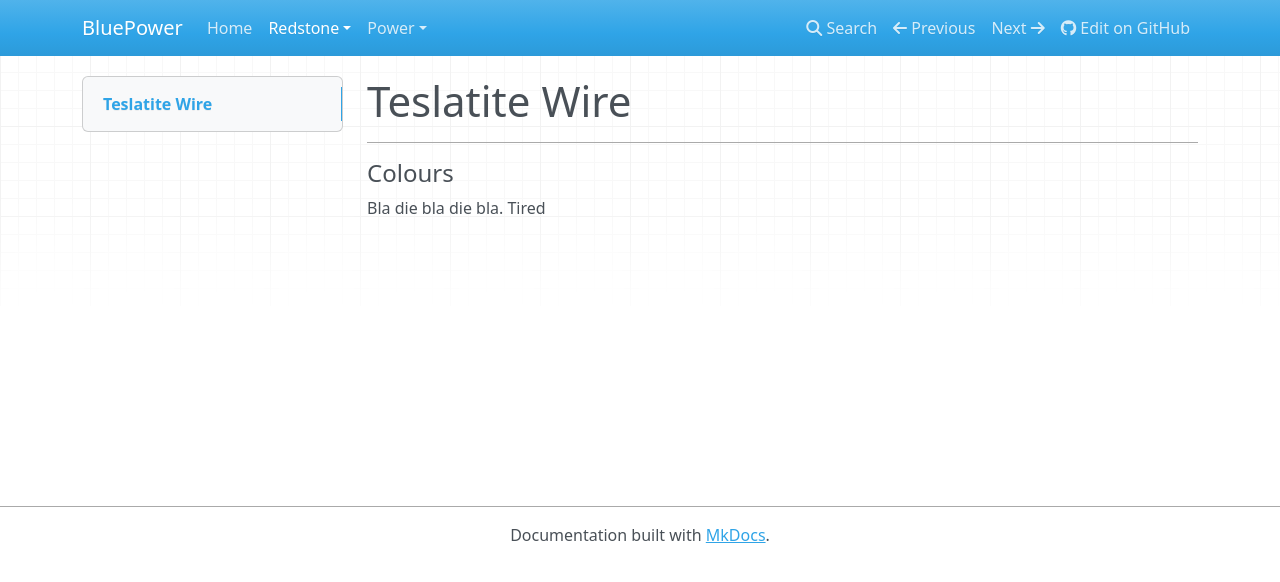
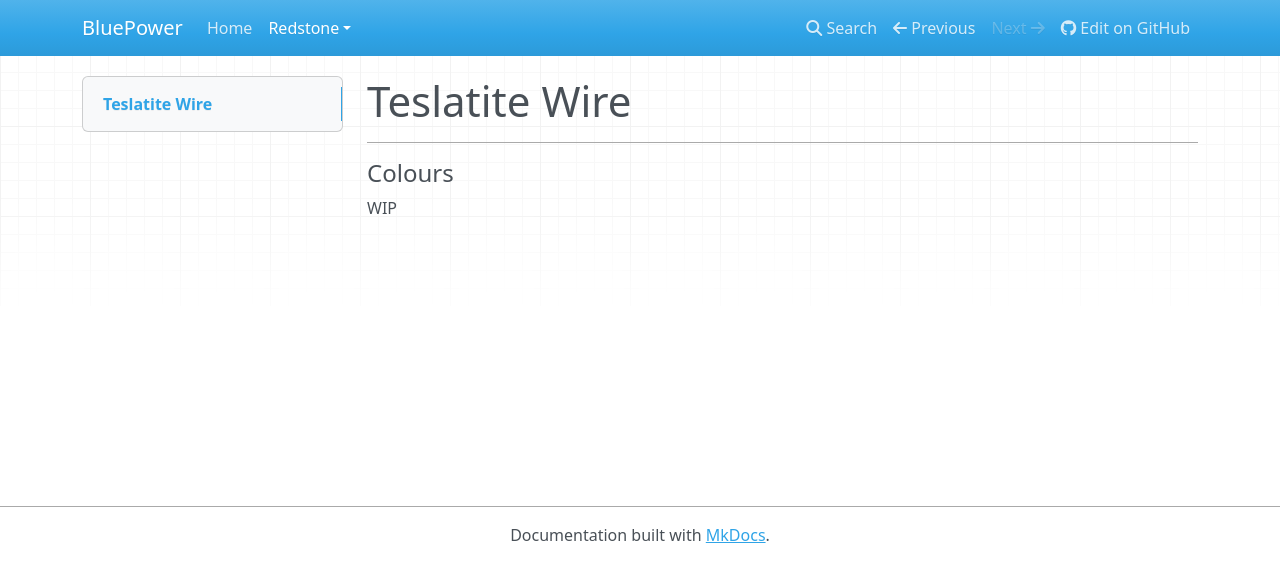
Before and after one commit to ModDocs/bluepower, an MkDocs documentation site: the page built from docs/Redstone/Wiring/TeslatiteWire.md, in a window 1280 px wide. Shown: the top 582 px of the page. Built offline with MkDocs 1.6.1, drawn with Linux system fonts in a browser that asks for light colours; nearby versions of some CDN libraries; old or Windows-style settings are respelled for this version of MkDocs.

Commit message:
Fixing a few problems.

```diff
--- a/docs/Redstone/Wiring/TeslatiteWire.md
+++ b/docs/Redstone/Wiring/TeslatiteWire.md
@@ -2,4 +2,4 @@
 ---
 #### Colours
 
- Bla die bla die bla. Tired
+ WIP
--- a/mkdocs.yml
+++ b/mkdocs.yml
@@ -15,5 +15,3 @@ pages:
     - Red Alloy Wire: Redstone/Wiring/RedAlloyWire.md
     - Bluestone Wire: Redstone/Wiring/BlueStoneWire.md
     - Teslatite Wire: Redstone/Wiring/TeslatiteWire.md
-  - Power:
-    - Blue power : Power/BluePower.md
```
Also changed, not shown: docs/Power/BluePower.md (deleted, +0 -1 lines), docs/Redstone/Wiring/BlueStoneWire.md (+1 -1 lines).
